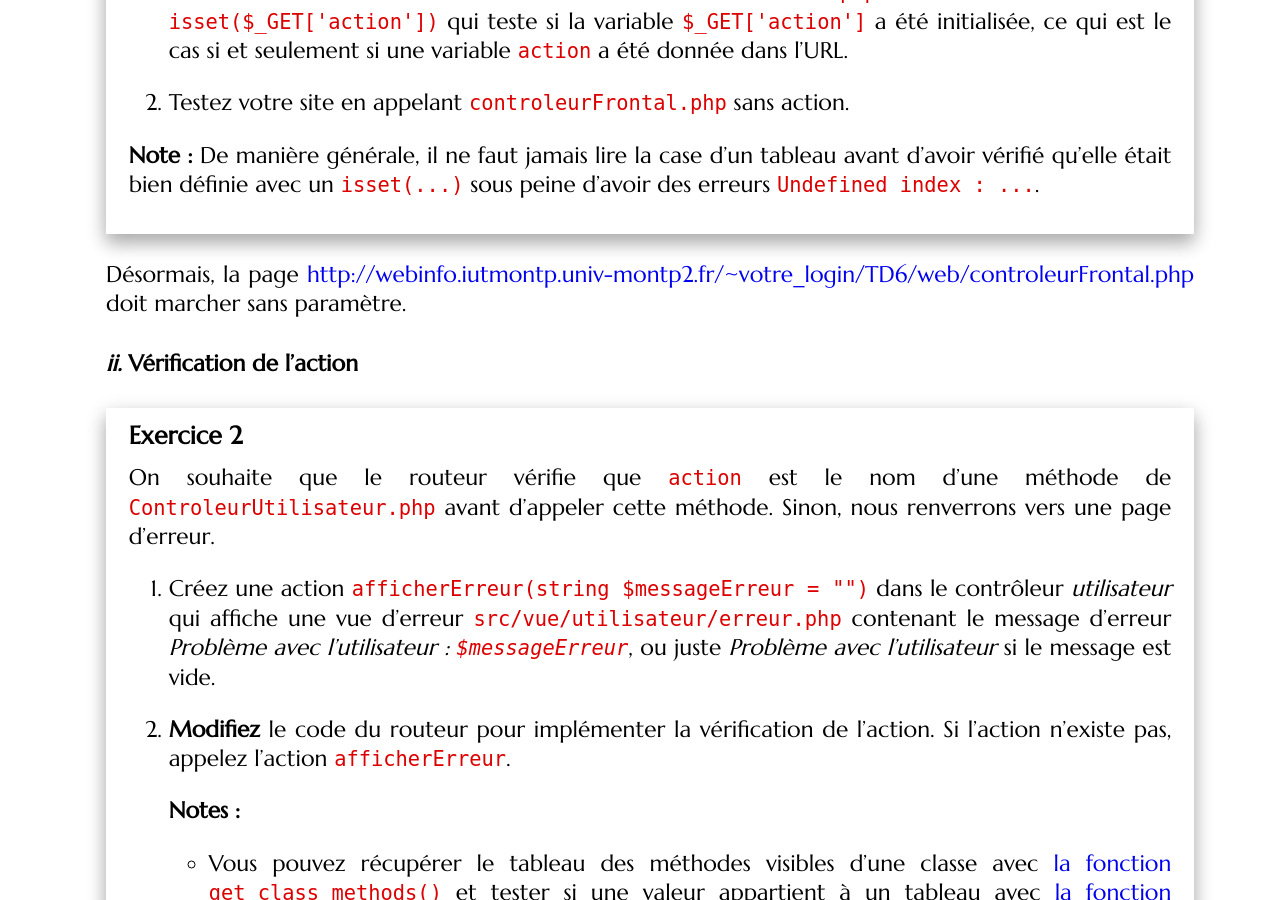
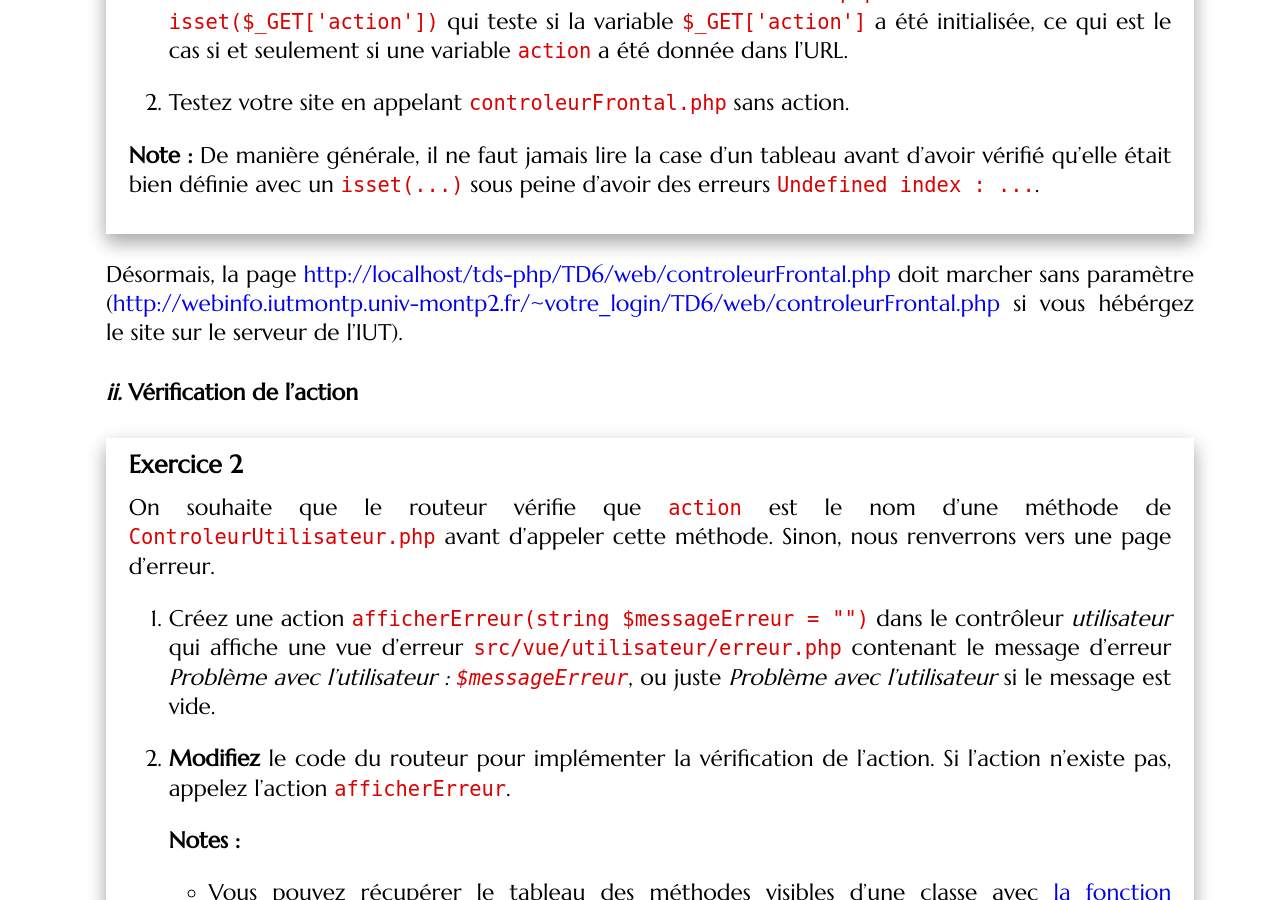
Before and after one commit to romainlebreton/R3.01-DeveloppementWeb, a Jekyll site: the page built from tutorials/tutorial6.md, in a window 1280 px wide and 900 px high, scrolled down 739 px. Built offline with Jekyll 4.4.1, drawn with Linux system fonts in a browser that asks for light colours; some web fonts are replaced.

Commit message:
Update tutorial6.md

```diff
--- a/tutorials/tutorial6.md
+++ b/tutorials/tutorial6.md
@@ -50,9 +50,7 @@ contrôleur frontal. Nous allons faire en sorte qu'un utilisateur qui arrive sur
 
 </div>
 
-Désormais, la page
-[http://webinfo.iutmontp.univ-montp2.fr/~votre_login/TD6/web/controleurFrontal.php](http://webinfo.iutmontp.univ-montp2.fr/~votre_login/TD6/web/controleurFrontal.php)
-doit marcher sans paramètre.
+Désormais, la page [http://localhost/tds-php/TD6/web/controleurFrontal.php](http://localhost/tds-php/TD6/web/controleurFrontal.php) doit marcher sans paramètre ([http://webinfo.iutmontp.univ-montp2.fr/~votre_login/TD6/web/controleurFrontal.php](http://webinfo.iutmontp.univ-montp2.fr/~votre_login/TD6/web/controleurFrontal.php) si vous hébérgez le site sur le serveur de l'IUT).
 
 <!-- **Note :** que vous pouvez aussi y accéder avec l'adresse
 [http://webinfo.iutmontp.univ-montp2.fr/~votre_login/TD5/](http://webinfo.iutmontp.univ-montp2.fr/~votre_login/TD5/) :
```
